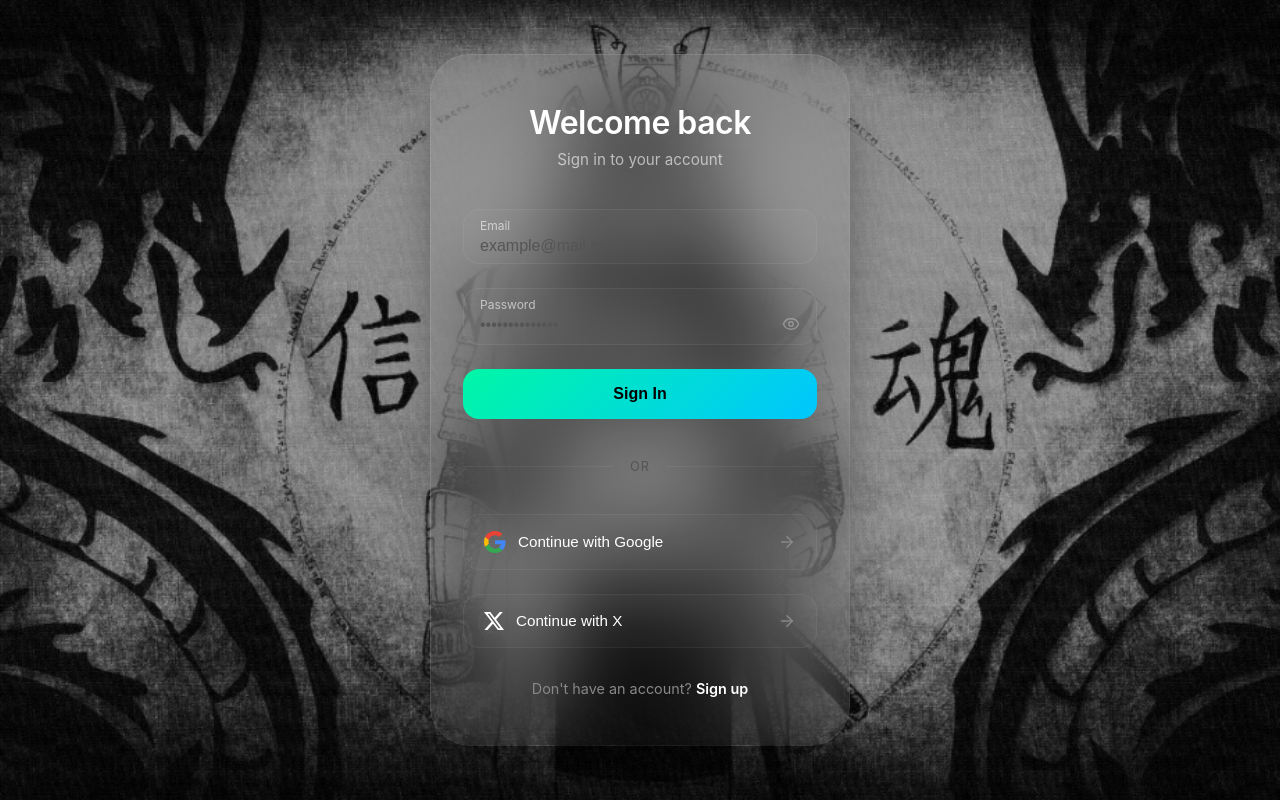
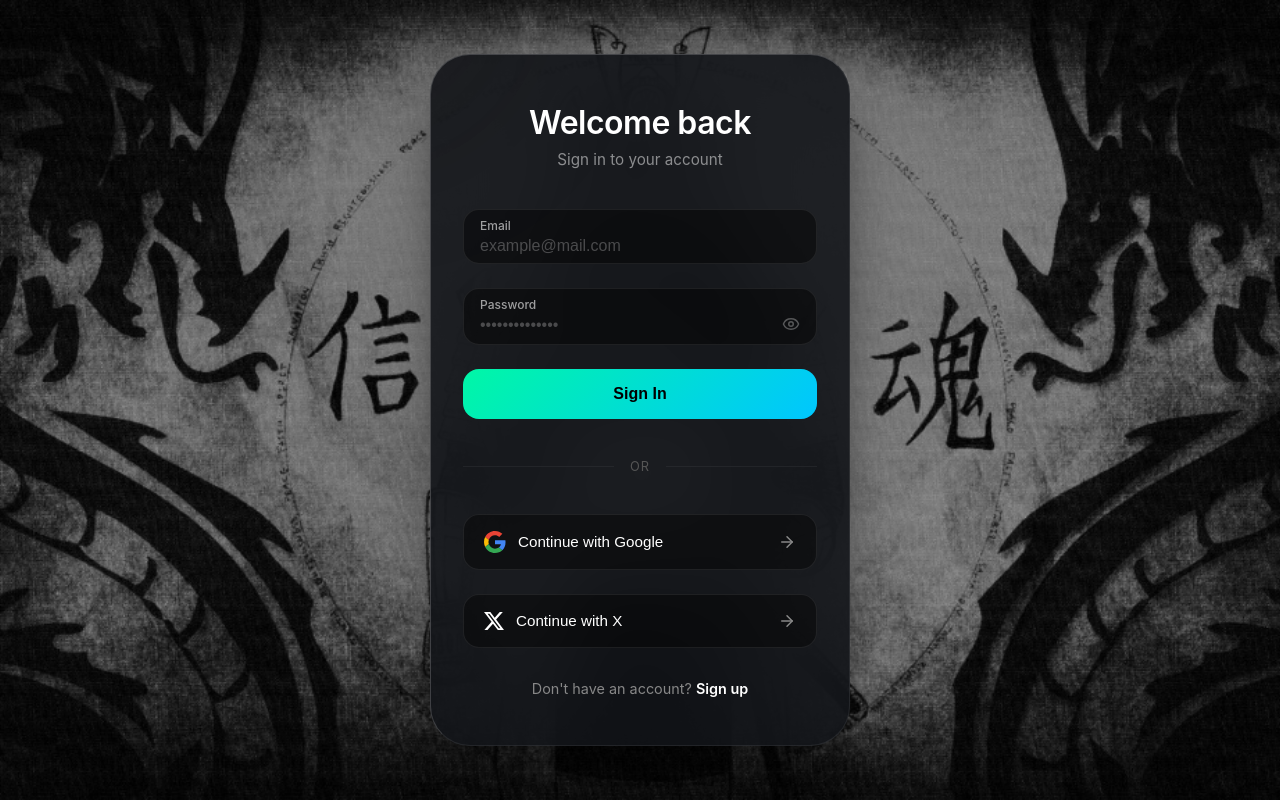
Before and after one commit to mongooseintown/TrashofCSE-Project, a React (Vite) app in the folder frontend/: page /login in a window 1280 px wide. Built offline with nearby package versions, Linux system fonts and the light colour scheme.

Commit message:
Optimize login card legibility and contrast against samurai background

```diff
--- a/frontend/src/pages/Login.css
+++ b/frontend/src/pages/Login.css
@@ -17,7 +17,7 @@
   left: 0;
   width: 100%;
   height: 100%;
-  background: rgba(0, 0, 0, 0.35); /* Soft overlay so the text/form remains legible */
+  background: rgba(0, 0, 0, 0.45); /* Soft dark overlay so the text/form remains highly legible */
   z-index: 0;
   pointer-events: none;
 }
@@ -26,7 +26,7 @@
   z-index: 1;
   width: 100%;
   max-width: 420px;
-  background: var(--card-bg);
+  background: rgba(18, 20, 24, 0.88); /* Semi-solid card bg to prevent background drawing lines from interfering with form text */
   border-radius: 40px; /* More rounded to match the image */
   padding: 3rem 2rem;
   position: relative;
@@ -35,12 +35,12 @@
   -webkit-backdrop-filter: blur(40px);
 
   /* The crisp glass edge */
-  border: 1px solid var(--border-primary);
-  border-top: 1px solid var(--border-secondary);
-  border-left: 1px solid var(--border-secondary);
+  border: 1px solid rgba(255, 255, 255, 0.08);
+  border-top: 1px solid rgba(255, 255, 255, 0.18);
+  border-left: 1px solid rgba(255, 255, 255, 0.18);
 
   /* Outer shadow */
-  box-shadow: 0 30px 60px -12px var(--shadow-primary);
+  box-shadow: 0 30px 60px -12px rgba(0, 0, 0, 0.6);
 }
 
 /* Exact colored glow bleed inside the top left corner */
@@ -54,8 +54,8 @@
   /* Radial gradient using monochrome variables */
   background: radial-gradient(
     ellipse at center,
-    var(--border-secondary) 0%,
-    var(--bg-secondary) 40%,
+    rgba(255, 255, 255, 0.08) 0%,
+    rgba(0, 0, 0, 0.2) 40%,
     transparent 70%
   );
   z-index: 0;
@@ -74,13 +74,13 @@
 .login-header h1 {
   font-size: 2rem;
   font-weight: 600;
-  color: var(--text-primary);
+  color: #ffffff;
   margin-bottom: 0.5rem;
   letter-spacing: -0.5px;
 }
 
 .login-header p {
-  color: var(--text-secondary);
+  color: rgba(255, 255, 255, 0.5);
   font-size: 0.95rem;
 }
 
@@ -94,23 +94,25 @@
 
 .input-group {
   position: relative;
-  background: var(--bg-secondary);
+  background: rgba(0, 0, 0, 0.45);
   border-radius: 16px;
-  border: 1px solid var(--border-primary);
+  border: 1px solid rgba(255, 255, 255, 0.08);
   padding: 0.5rem 1rem;
   display: flex;
   flex-direction: column;
-  transition: border-color 0.3s ease;
+  transition: all 0.3s ease;
 }
 
 .input-group:focus-within {
-  border-color: var(--text-secondary);
+  border-color: rgba(255, 255, 255, 0.35);
+  background: rgba(0, 0, 0, 0.6);
 }
 
 .input-group label {
   font-size: 0.75rem;
-  color: var(--text-secondary);
+  color: rgba(255, 255, 255, 0.6);
   margin-bottom: 0.2rem;
+  font-weight: 500;
 }
 
 .input-row {
@@ -129,7 +131,7 @@
 }
 
 .input-row input::placeholder {
-  color: #555555;
+  color: rgba(255, 255, 255, 0.25);
 }
 
 .submit-btn {
@@ -183,8 +185,8 @@
   justify-content: space-between;
   width: 100%;
   padding: 1rem 1.25rem;
-  background: rgba(255, 255, 255, 0.02);
-  border: 1px solid rgba(255, 255, 255, 0.05);
+  background: rgba(0, 0, 0, 0.4);
+  border: 1px solid rgba(255, 255, 255, 0.08);
   border-radius: 16px;
   color: #ffffff;
   font-size: 0.95rem;
@@ -194,8 +196,8 @@
 }
 
 .social-btn:hover {
-  background: rgba(255, 255, 255, 0.05);
-  border-color: rgba(255, 255, 255, 0.1);
+  background: rgba(0, 0, 0, 0.65);
+  border-color: rgba(255, 255, 255, 0.2);
 }
 
 .social-content {
```
